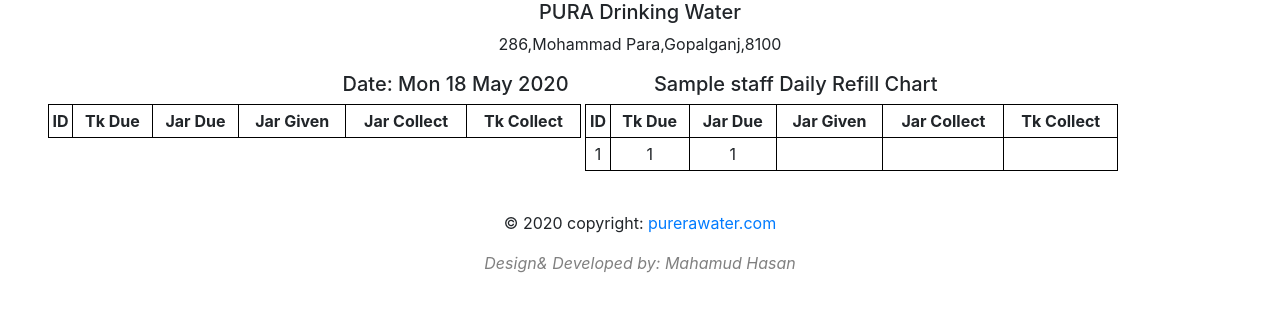
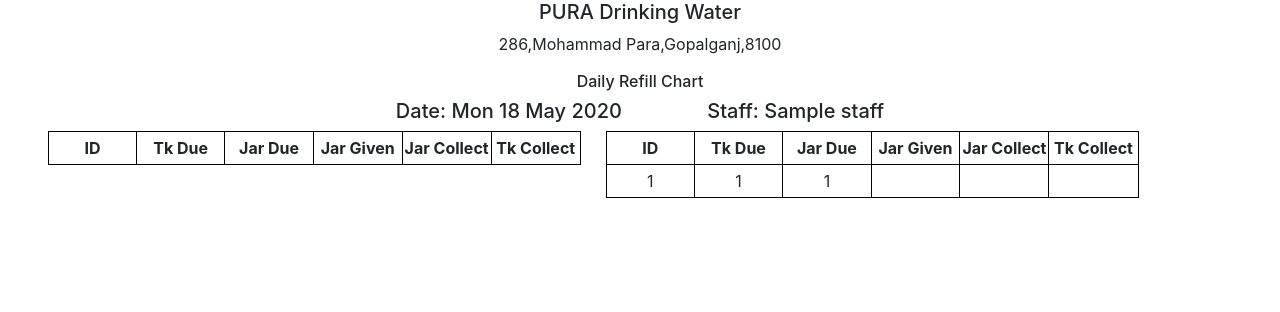
Before and after one commit to mahamudhasan124/WaterSupply, a Django app: page /delivery/1/ in a window 1280 px wide. Shown: the part 110-422 px from the top of the page. Run offline with Django 3.2, Linux system fonts and the light colour scheme; a user stored in the database is signed in; tables that the repository leaves empty hold one stand-in row (values such as "Sample post"); lists and menus that the app fills with data are empty; some libraries are stand-ins or nearby versions.

Commit message:
table space and header change

```diff
--- a/pura/templates/pura/delivery.html
+++ b/pura/templates/pura/delivery.html
@@ -1,5 +1,4 @@
 {% extends 'pura/main.html' %}
-
 
 
 <script>
@@ -21,9 +20,15 @@
         border-collapse: collapse;
         padding: 0px;
         height: 33px;
+        width: 90px;
+
     }
+
+
+
+
+
 </style>
-
 
 <div>
     <nav class="navbar navbar-light bg-light">
@@ -61,19 +66,104 @@
     </nav>
 </div>
 -->
+<!--
+<div class="container" style="position: fixed;padding-left: 85px">
+    <h5 class="text-center">PURA Drinking Water</h5>
+    <p class="text-center">286,Mohammad Para,Gopalganj,8100</p>
+    <h5  class="text-center">Date: {{ today|date:"D d M Y" }} &emsp;&emsp;&emsp;&emsp;{{ staff.name }} Daily Refill Chart</h5>
+    <table style="width:48%;display: inline-table;">
+     <thead class="text-center" style="border-color: black">
+        <tr>
+          <th scope="col">ID</th>
+          <th scope="col">Tk Due</th>
+          <th scope="col">Jar Due</th>
+          <th scope="col">Jar Given</th>
+          <th scope="col">Jar Collect</th>
+          <th scope="col">Tk Collect</th>
+        </tr>
+    </thead>
+    </table>
 
+    <table style="width:48%;display: inline-table;">
+    <thead style="border-color: black">
+        <tr>
+          <th scope="col">ID</th>
+          <th scope="col">Tk Due</th>
+          <th scope="col">Jar Due</th>
+          <th scope="col">Jar Given</th>
+          <th scope="col">Jar Collect</th>
+          <th scope="col">Tk Collect</th>
+        </tr>
+    </thead>
+   </table>
+</div>
 
+<div class="container" style="padding-top: 150px">
 
+<table style="width:45%;display: inline-table;">
+    <tbody style="border-color: black">
+  {% for ca in customers_col1 %}
+
+    <tr >
+      <td class="text-center">{{ ca.id }}</td>
+      <td class="text-center">{{ ca.tk_previous_due }}</td>
+      <td class="text-center">{{ ca.jar_previous_due }}</td>
+      <td></td>
+      <td></td>
+      <td></td>
+    </tr>
+  {% endfor %}
+
+    <tr >
+      <td class="text-center">100</td>
+      <td class="text-center">100</td>
+      <td class="text-center">100</td>
+      <td></td>
+      <td></td>
+      <td></td>
+    </tr>
+    </tbody>
+</table>
+
+<table style="width:45%;display: inline-table;">
+    <tbody style="border-color: black">
+  {% for ca in customers_col1 %}
+
+    <tr >
+      <td class="text-center">{{ ca.id }}</td>
+      <td class="text-center">{{ ca.tk_previous_due }}</td>
+      <td class="text-center">{{ ca.jar_previous_due }}</td>
+      <td></td>
+      <td></td>
+      <td></td>
+    </tr>
+  {% endfor %}
+
+    <tr >
+      <td class="text-center">100</td>
+      <td class="text-center">100</td>
+      <td class="text-center">100</td>
+      <td></td>
+      <td></td>
+      <td></td>
+    </tr>
+    </tbody>
+</table>
+
+</div>
+-->
 
  <div class="px-5" id="print">
 
  <h5 class="text-center">PURA Drinking Water</h5>
  <p class="text-center">286,Mohammad Para,Gopalganj,8100</p>
+ <h6 class="text-center">Daily Refill Chart</h6>
 
-<h5  class="text-center">Date: {{ today|date:"D d M Y" }} &emsp;&emsp;&emsp;&emsp;{{ staff.name }} Daily Refill Chart</h5>
+
+<h5 class="text-center" >Date: {{ today|date:"D d M Y" }} &emsp;&emsp;&emsp;&emsp;Staff: {{ staff.name }}</h5>
 
     <table style="width:45%;display: inline-table;">
-  <thead class="thead-light text-center" style="border-color: black">
+  <thead class="thead-light text-center table-header-group" style="border-color: black">
     <tr>
       <th scope="col">ID</th>
       <th scope="col">Tk Due</th>
@@ -95,9 +185,13 @@
       <td></td>
     </tr>
   {% endfor %}
+
   </tbody>
 </table>
-    <table style="width:45%;display: inline-table;">
+
+&emsp;
+
+<table style="width:45%;display: inline-table;">
   <thead class="thead-light text-center">
     <tr>
       <th scope="col">ID</th>
@@ -120,6 +214,7 @@
     </tr>
   {% endfor %}
   </tbody>
+
 </table>
     </div>
 
--- a/pura/templates/pura/main.html
+++ b/pura/templates/pura/main.html
@@ -19,19 +19,23 @@
     {% endblock %}
 
     <br>
+
+
    <!-- Footer -->
-<footer class="page-footer font-small blue">
+<!--
 
-  <!-- Copyright -->
+<footer class="sticky-footer">
+
   <div class="text-center" >
   <div class="footer-copyright text-center py-3">© 2020 copyright:
     <a href="https://purerawater.com/"> purerawater.com</a>
   </div>
   <div style="color: gray;font-style: italic">Design& Developed by: Mahamud Hasan</div>
   </div>
-  <!-- Copyright -->
 
 </footer>
+
+-->
 <!-- Footer -->
 
 
@@ -41,5 +45,15 @@
 <script src="https://cdn.jsdelivr.net/npm/popper.js@1.16.0/dist/umd/popper.min.js" integrity="sha384-Q6E9RHvbIyZFJoft+2mJbHaEWldlvI9IOYy5n3zV9zzTtmI3UksdQRVvoxMfooAo" crossorigin="anonymous"></script>
 <script src="https://stackpath.bootstrapcdn.com/bootstrap/4.4.1/js/bootstrap.min.js" integrity="sha384-wfSDF2E50Y2D1uUdj0O3uMBJnjuUD4Ih7YwaYd1iqfktj0Uod8GCExl3Og8ifwB6" crossorigin="anonymous"></script>
 
+</html>
 
-</html>
+<style>
+
+.sticky-footer {
+    position: absolute;        /* for it to disappear under last body element */
+    bottom: 0; /* so the footer can stick to the bottom*/
+    text-align: center;
+}
+
+
+</style>
--- a/pura/templates/pura/navbar.html
+++ b/pura/templates/pura/navbar.html
@@ -51,8 +51,6 @@
         <a class="nav-link" href="{% url 'register' %}">Register</a>
       </li>
 
-
-
     </ul>
 <!--
     <form class="form-inline my-2 my-lg-0">
```
